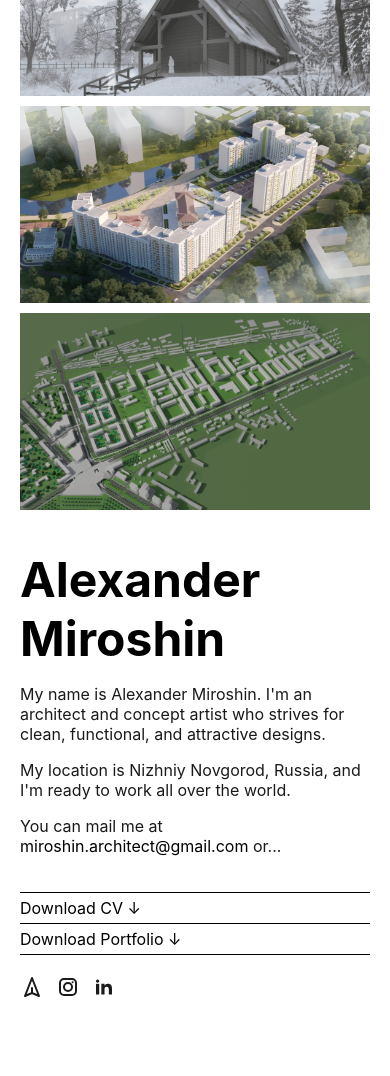
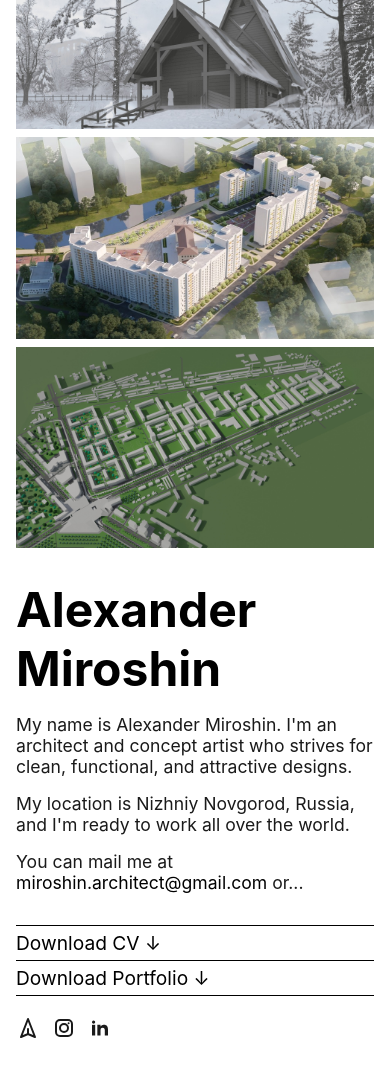
Before and after one commit to a-miroshin/my-portfolio-react-vite, a React (Vite) app: page / in a window 390 px wide. Shown: the part 2810-3886 px from the top of the page. Built offline with nearby package versions, Linux system fonts and the light colour scheme; the HTML template or start-up script is replaced by a standard one.

Commit message:
Fixed page layout

```diff
--- a/src/App.css
+++ b/src/App.css
@@ -1,13 +1,78 @@
 .main__page {
+  --sidebar-width: 400px;
+  --page-padding: 16px;
+  --grid-gap: 8px;
+
+  display: block;
+
+  transition: 150ms ease-in-out;
+}
+
+.info {
+  padding: var(--page-padding);
+  padding-right: calc(0.5 * var(--page-padding));
+
   display: flex;
-  flex-direction: row;
+  flex-direction: column;
+  justify-content: space-between;
+
+  position: fixed;
+  width: var(--sidebar-width);
   height: 100vh;
+
+  transition: 150ms ease-in-out;
+}
+
+.gallery {
+  padding: var(--page-padding);
+  padding-left: calc(0.5 * var(--page-padding));
+  margin-left: var(--sidebar-width);
+  overflow-y: inherit;
+
+  display: grid;
+  grid-template-columns: repeat(3, 1fr);
+  gap: var(--grid-gap);
+
+  transition: 150ms ease-in-out;
+}
+
+@media (max-width: 1600px) {
+  .gallery {
+    grid-template-columns: repeat(2, 1fr);
+  }
 }
 
 /* for narrowed window */
 @media (max-width: 1200px) {
   .main__page {
+    display: flex;
     flex-direction: column-reverse;
     height: auto;
   }
+
+  .info {
+    position: relative;
+    width: 100%;
+    height: max-content;
+    flex-basis: auto;
+    padding: var(--page-padding);
+    padding-bottom: 60px;
+  }
+
+  .gallery {
+    width: 100%;
+    padding: var(--page-padding);
+    margin: 0px;
+    overflow-y: auto;
+    height: 100%;
+    grid-template-columns: repeat(2, 1fr);
+    gap: var(--grid-gap);
+  }
 }
+
+@media (max-width: 640px) {
+  .gallery {
+    grid-template-columns: 1fr;
+    gap: var(--grid-gap);
+  }
+}
--- a/src/components/buttons-download/buttons-download.css
+++ b/src/components/buttons-download/buttons-download.css
@@ -5,14 +5,9 @@
 }
 
 .buttons-download-container hr {
+  height: 0px;
   border: none;
-  height: 1px;
-  /*height: 5px; for the test purpose*/
-  margin: 0px;
-  padding: 0px;
-  background-color: var(--focal-color);
-  /* background-color: rgb(84, 84, 84); */
-  z-index: -1;
+  border-top: 1px solid var(--focal-color);
 }
 
 .buttons-download-container > a {
@@ -24,6 +19,9 @@
 
   transition: none;
   user-select: none;
+
+  /* font-family: monospace; */
+  font-size: 1.2rem;
 }
 
 /* [data-theme="light"] .buttons-download-container > a {
--- a/src/components/gallery/gallery.css
+++ b/src/components/gallery/gallery.css
@@ -1,16 +1,3 @@
-.gallery {
-  padding: 40px;
-  padding-left: 20px;
-  overflow-y: scroll;
-  flex-basis: 100%;
-
-  display: grid;
-  grid-template-columns: repeat(3, 1fr);
-  gap: 10px;
-
-  transition: 150ms ease-in-out;
-}
-
 a.card {
   text-decoration: none; /* Remove underline */
   color: inherit; /* Inherit text color */
@@ -50,27 +37,3 @@ a.card {
 .card .year {
   font-size: 0.8rem;
 }
-
-@media (max-width: 1600px) {
-  .gallery {
-    grid-template-columns: repeat(2, 1fr);
-  }
-}
-
-@media (max-width: 1200px) {
-  .gallery {
-    overflow-y: auto;
-    height: 100%;
-    padding: 20px;
-
-    grid-template-columns: repeat(2, 1fr);
-    gap: 10px;
-  }
-}
-
-@media (max-width: 640px) {
-  .gallery {
-    grid-template-columns: 1fr;
-    gap: 10px;
-  }
-}
--- a/src/components/info/Info.jsx
+++ b/src/components/info/Info.jsx
@@ -6,8 +6,10 @@ import "./info.css";
 const Info = () => {
   return (
     <section className="info">
+      {/* <div className="content"> */}
       <About />
       <Footer />
+      {/* </div> */}
     </section>
   );
 };
--- a/src/components/info/info.css
+++ b/src/components/info/info.css
@@ -1,30 +1,19 @@
-section.info {
-  padding: 40px;
-  padding-right: 20px;
-  flex-basis: 450px;
-
-  display: flex;
-  flex-direction: column;
-  /* justify-content: flex-end; */
-  justify-content: space-between;
-
-  /* transition: 150ms ease-in-out; */
-}
-
 .about > h1 {
   font-size: 3rem;
-  padding-bottom: 1rem;
+  padding-bottom: var(--page-padding);
   color: var(--focal-color);
 }
 
 .about > article {
-  padding-bottom: 20px;
+  padding-bottom: var(--page-padding);
   /* color: var(--main-color); */
   color: var(--accent-color);
 }
 
 .about > article > p {
-  padding-bottom: 1rem;
+  padding-bottom: var(--page-padding);
+  font-size: 1.1rem;
+  /* font-family: monospace; */
 }
 
 /* my mailto link  */
@@ -37,7 +26,7 @@ section.info {
 }
 
 .email:hover {
-  cursor: pointer;
+  cursor: url("../../assets/icons/flame.svg"), pointer;
 }
 
 .email:focus,
@@ -45,6 +34,7 @@ section.info {
   text-decoration: underline;
   text-underline-offset: 4px;
   text-decoration-thickness: 1px;
+
   color: var(--focal-color);
   text-decoration-color: var(--focal-color);
 }
@@ -52,14 +42,9 @@ section.info {
 /* for narrowed screens */
 
 @media (max-width: 1200px) {
-  section.info {
-    flex-basis: auto;
-    padding: 20px;
-    padding-bottom: 60px;
-  }
   .about > article {
     columns: 2;
-    column-gap: 10px;
+    column-gap: var(--page-padding);
   }
 }
 
@@ -71,6 +56,6 @@ section.info {
     column-gap: unset;
   }
   .about > article > p {
-    padding-bottom: 1rem;
+    padding-bottom: var(--page-padding);
   }
 }
--- a/src/index.css
+++ b/src/index.css
@@ -24,7 +24,8 @@
 [data-theme="dark"] {
   --focal-color: var(--true-white);
   --main-color: var(--white);
-  --accent-color: var(--light-gray);
+  /* --accent-color: var(--light-gray); */
+  --accent-color: var(--white);
   --secondary-color: var(--black);
 }
 
@@ -49,16 +50,16 @@ body {
 }
 
 /* scrollbar */
-::-webkit-scrollbar {
+/* ::-webkit-scrollbar {
   background-color: transparent;
   width: 12px;
-}
+} */
 
 /* scrollbar handle */
-::-webkit-scrollbar-thumb {
+/* ::-webkit-scrollbar-thumb {
   background: var(--accent-color);
   border: 4px solid var(--secondary-color);
-}
+} */
 
 ::-webkit-scrollbar-thumb:hover {
   background: var(--main-color);
```
